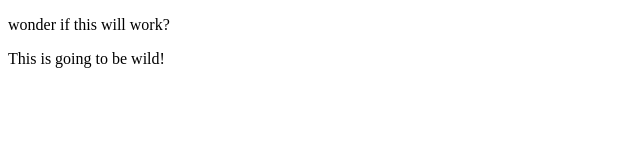
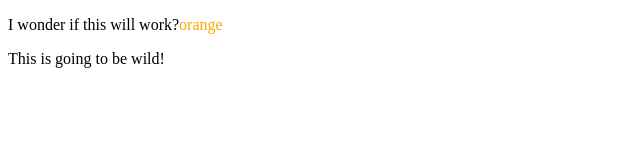
Before and after one commit to parkerf23/start_New, a plain HTML site: page index.html in a window 1280 px wide. Shown: the full height of the page, 0-640 px from the left. Drawn offline with Linux system fonts and the light colour scheme.

Commit message:
Update index.html

```diff
--- a/index.html
+++ b/index.html
@@ -6,7 +6,7 @@
 </head>
 <body>
 
-    <p> wonder if this will work?</p>
+    <p>I wonder if this will work?<span style="color:orange">orange</p>
 
     <p>This is going to be wild!</p>
 
```
